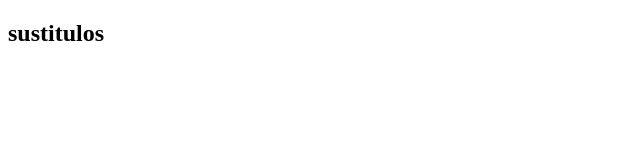
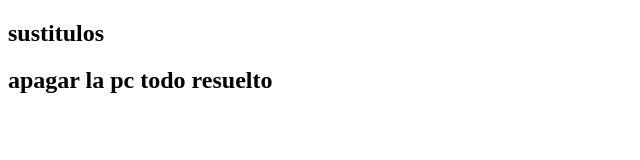
Before and after one commit to jean27ag/programacio, a plain HTML site: page index.html in a window 1280 px wide. Shown: the whole page, without its empty margins (0-640 px from the left). Drawn offline with Linux system fonts and the light colour scheme.

Commit message:
ultima prueba para apagar la pc

```diff
--- a/index.html
+++ b/index.html
@@ -7,6 +7,7 @@
   <title>prueba git hola  </title>
   <title> primera coneccion get  33 klk </title>
 <h2>sustitulos</h2>
+<h2>apagar la pc todo resuelto </h2>
   <title>  ultima prueba </title>
 
 
```
